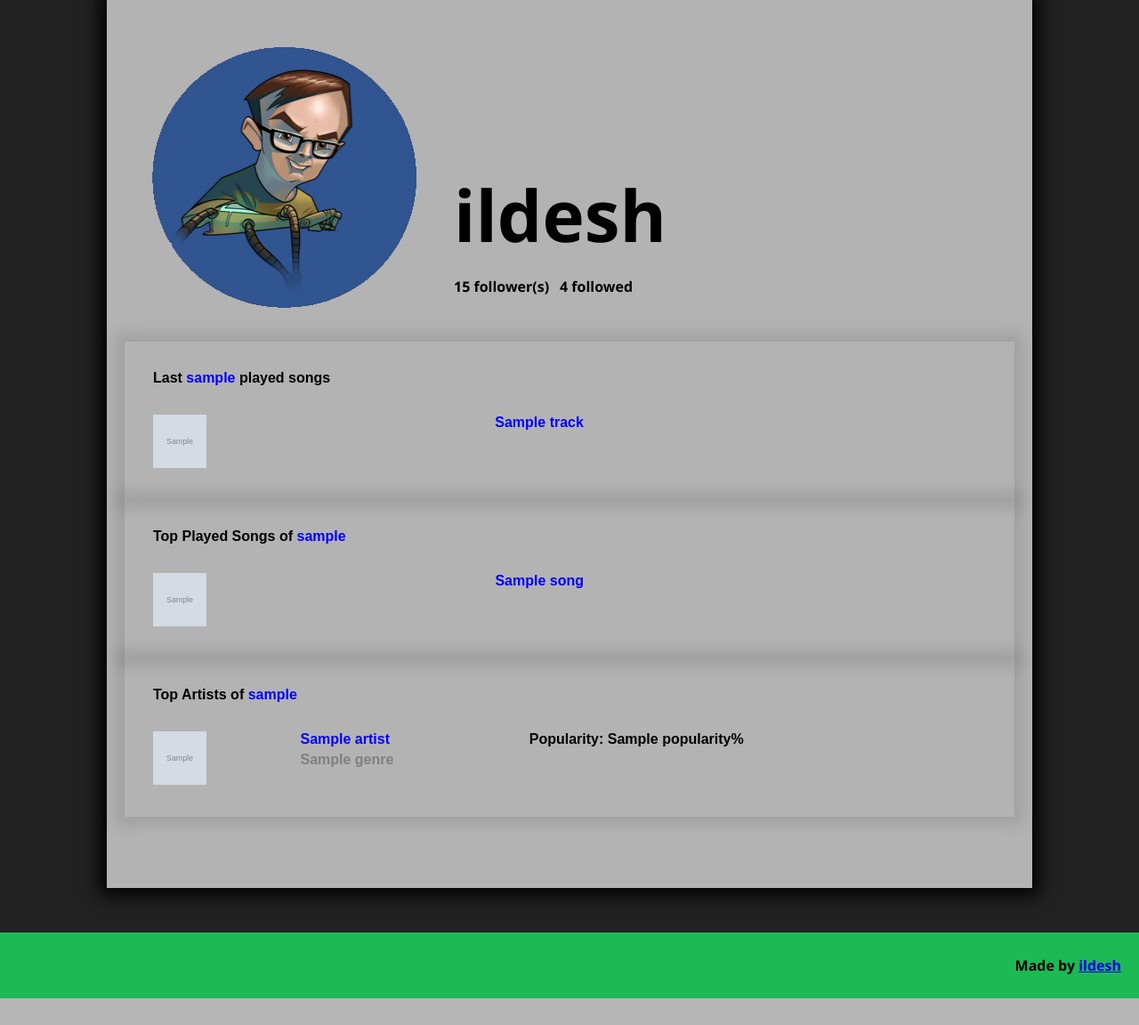
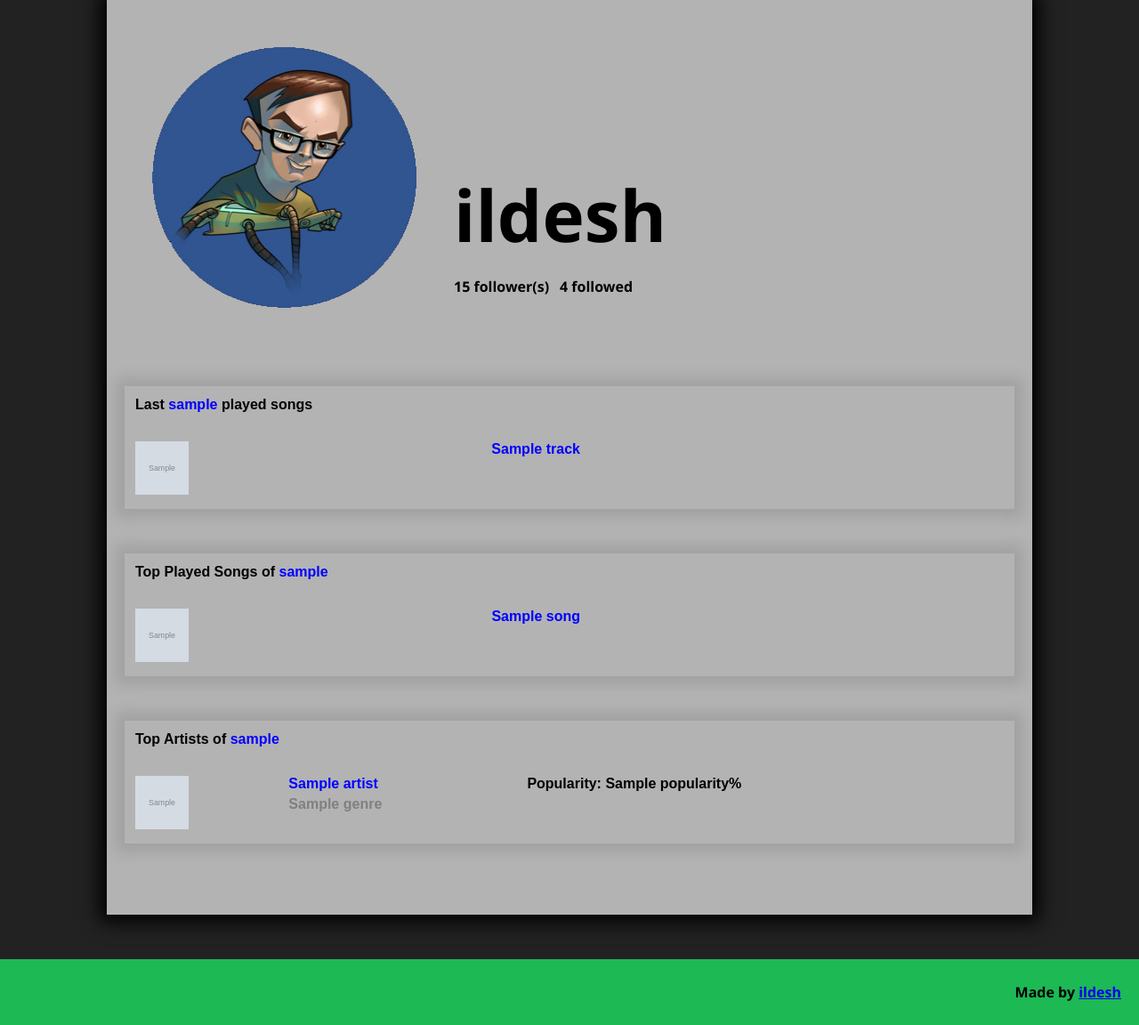
Before and after one commit to GitGinocchio/SpotifyStatsAction, a Flask app: template templates/html/user-stats.html in a window 1280 px wide. Shown: the part 371-1523 px from the top of the page at 89% size. Before the commit the page ends 1493 px from the top, so only its background shows below. Run offline with Flask 3, Linux system fonts and the light colour scheme; the template is opened without the code that fills it: most values are stand-ins (such as "Sample title", 1, 10 or a date in 2020); grey boxes marked "Sample" are stand-in pictures; some libraries are stand-ins or nearby versions.

Commit message:
Update styles.css

```diff
--- a/static/css/styles.css
+++ b/static/css/styles.css
@@ -165,8 +165,8 @@ p.username {
 /* Stile per le tabelle */
 table {
     width: 100%;
+    margin-top: 50px;
     border: none;
-    padding: 20px;
     box-shadow: 0px 0px 15px 10px rgba(0, 0, 0, 0.1);
     font-family: Arial, sans-serif;
 }
```
